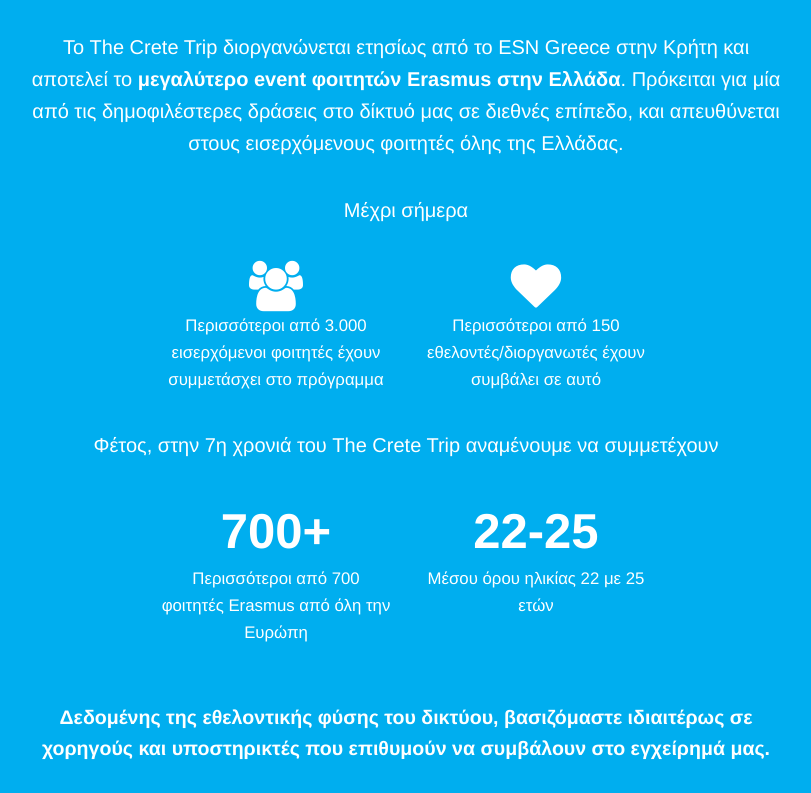
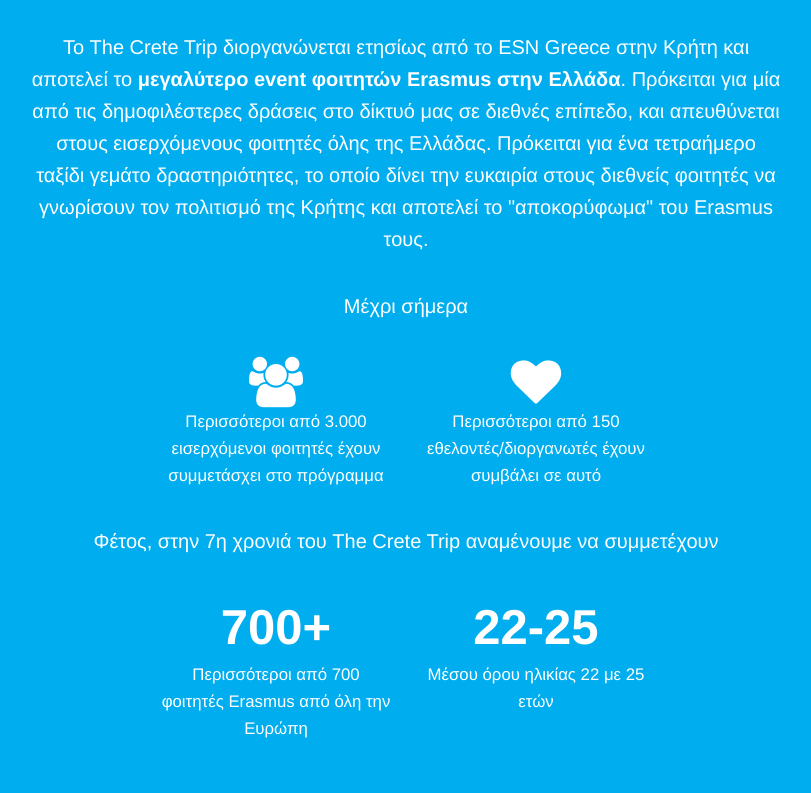
Before and after one commit to dimnls/TCTsponsorsLive, a website: page index.html in a window 1280 px wide. Shown: the part 2770-3563 px from the top of the page, without its empty margins (234-1045 px from the left). Drawn offline with nearby package versions, Linux system fonts and the light colour scheme; some packages are replaced by stand-ins of ours.

Commit message:
expand TCT

```diff
--- a/index.html
+++ b/index.html
@@ -179,6 +179,7 @@
                 <h2>The Crete Trip</h2>
                 <p>
                   Το The Crete Trip διοργανώνεται ετησίως από το ESN Greece στην Κρήτη και αποτελεί το <strong>μεγαλύτερο event φοιτητών Erasmus στην Ελλάδα</strong>. Πρόκειται για μία από τις δημοφιλέστερες δράσεις στο δίκτυό μας σε διεθνές επίπεδο, και απευθύνεται στους εισερχόμενους φοιτητές όλης της Ελλάδας.
+                  Πρόκειται για ένα τετραήμερο ταξίδι γεμάτο δραστηριότητες, το οποίο δίνει την ευκαιρία στους διεθνείς φοιτητές να γνωρίσουν τον πολιτισμό της Κρήτης και αποτελεί το "αποκορύφωμα" του Erasmus τους.
                 </p>
 
                 <p>
```
Also changed, not shown: indexEN.html (+1 -0 lines).
